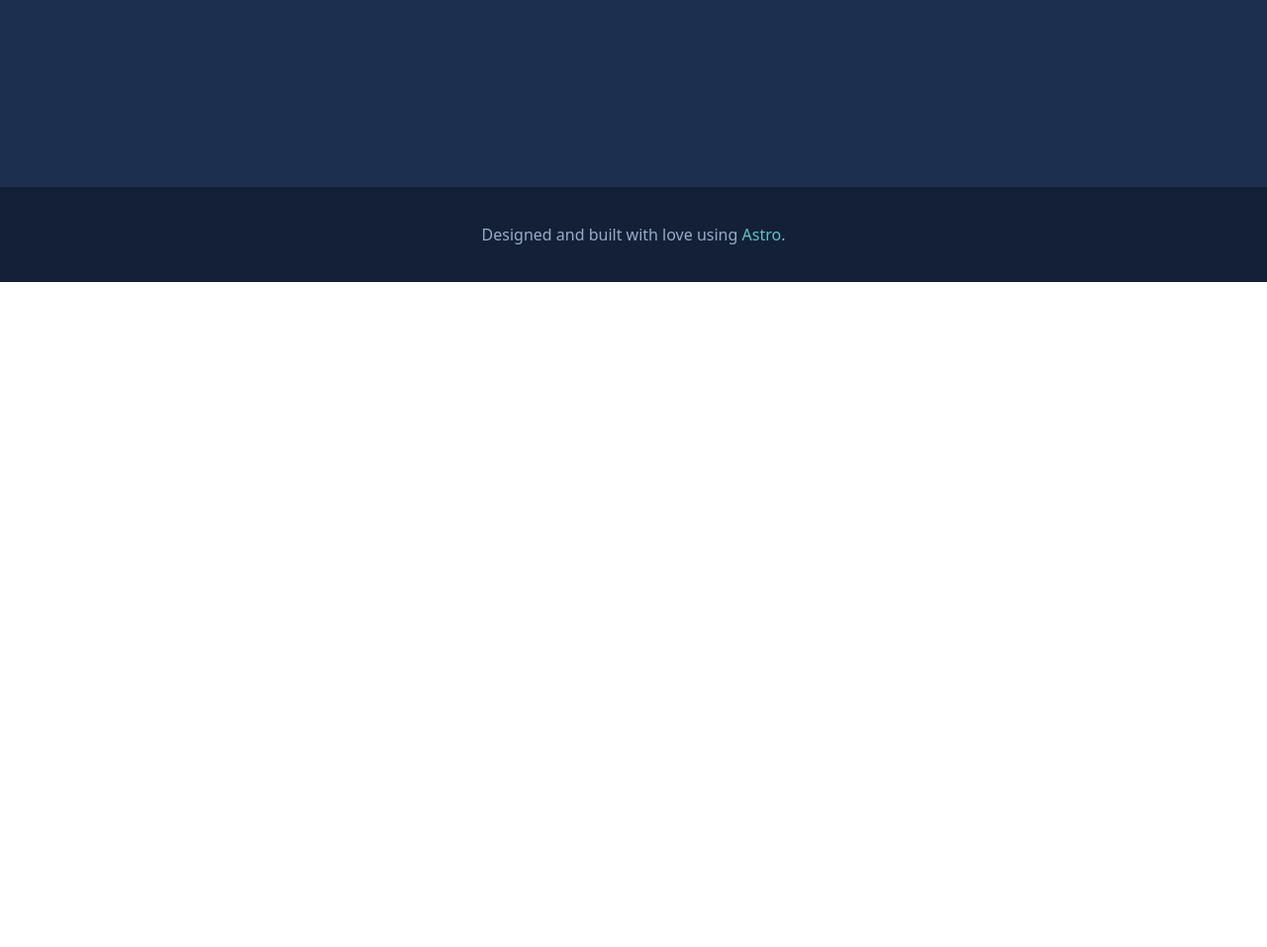
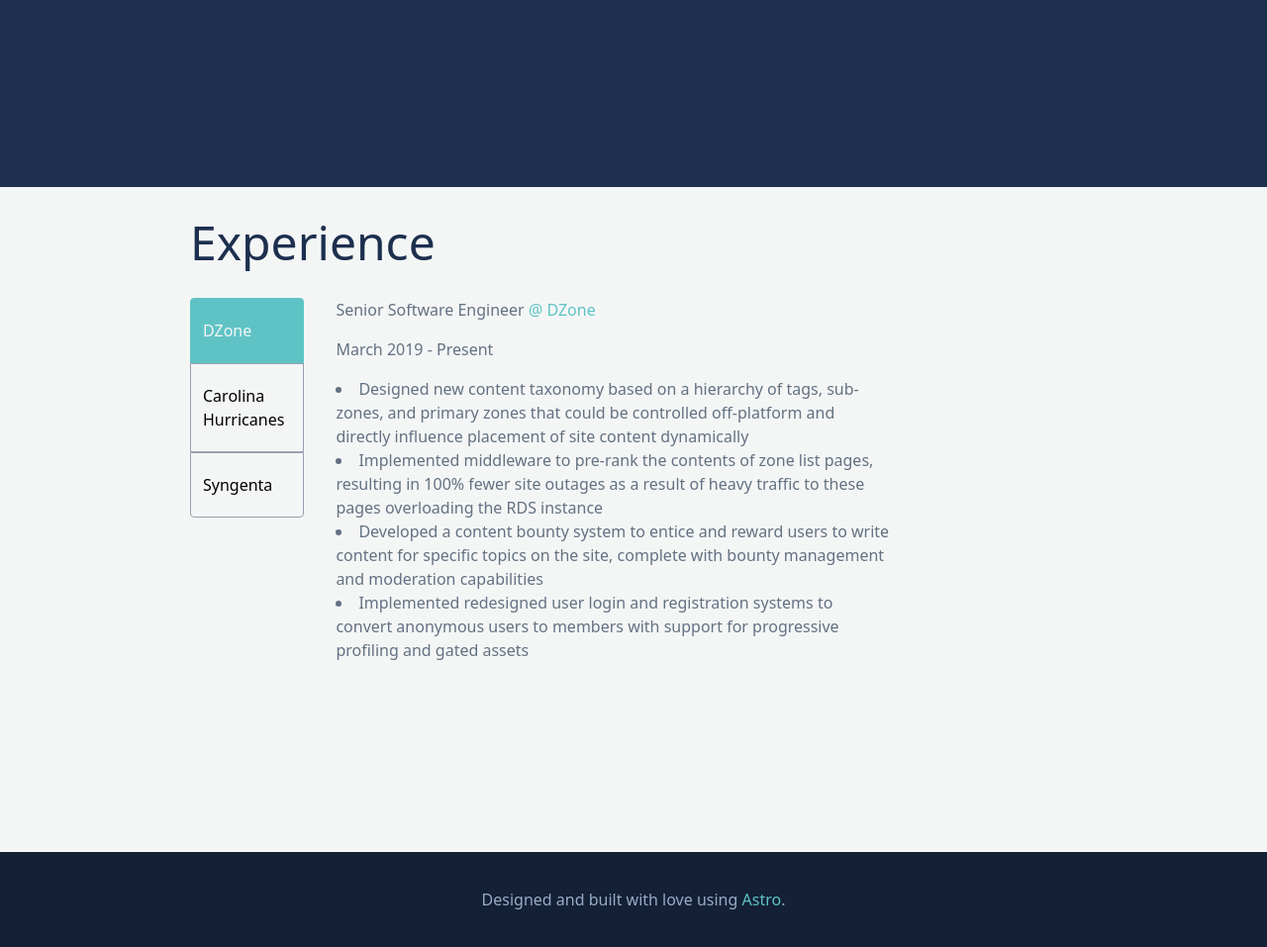
Before and after one commit to jdoiron94/jdoiron-me, an Astro site: page / in a window 1280 px wide. Shown: the part 1155-2112 px from the top of the page at 99% size. Before the commit the page ends 1440 px from the top, so only its background shows below. Built offline with nearby package versions, Linux system fonts and the light colour scheme; Astro itself is replaced by a stand-in of ours.

Commit message:
chore: Add experience section

```diff
--- a/src/layouts/Layout.astro
+++ b/src/layouts/Layout.astro
@@ -17,13 +17,15 @@
     />
     <meta
       name="keywords"
-      content="jacob, doiron, jacob doiron, computer science, software, software engineer, software developer, raleigh, north carolina, nc"
+      content="jacob, doiron, jacob doiron, computer science, software, software engineer, software developer, durham, north carolina, nc"
     />
     <title>Jacob Doiron - Senior Software Engineer</title>
   </head>
   <body>
     <main role="main">
-      <Nav />
+      <header>
+        <Nav />
+      </header>
       <slot />
       <Footer />
     </main>
--- a/src/pages/index.astro
+++ b/src/pages/index.astro
@@ -15,6 +15,51 @@
   "Microsoft SQL Server",
   "AWS",
 ];
+
+const experience = [
+  {
+    company: {
+      name: "DZone",
+      url: "https://dzone.com/",
+    },
+    id: "dzone",
+    title: "Senior Software Engineer",
+    timeframe: "March 2019 - Present",
+    actions: [
+      "Designed new content taxonomy based on a hierarchy of tags, sub-zones, and primary zones that could be controlled off-platform and directly influence placement of site content dynamically",
+      "Implemented middleware to pre-rank the contents of zone list pages, resulting in 100% fewer site outages as a result of heavy traffic to these pages overloading the RDS instance",
+      "Developed a content bounty system to entice and reward users to write content for specific topics on the site, complete with bounty management and moderation capabilities",
+      "Implemented redesigned user login and registration systems to convert anonymous users to members with support for progressive profiling and gated assets",
+    ],
+  },
+  {
+    company: {
+      name: "Carolina Hurricanes",
+      url: "https://www.nhl.com/hurricanes/",
+    },
+    id: "carolina-hurricanes",
+    title: "Lead Full Stack Developer",
+    timeframe: "January 2017 - March 2019",
+    actions: [
+      "Migrated in-person auctions to an online presence by developing a custom auction platform with features such as bid history, order history, automatic payment processing, and real-time email and SMS notifications",
+      "Designed in-house ordering suite system with dynamic food and beverage menus, menu templating system, and admin info portal for user registration, customer orders, and business analytics",
+      "Developed multiple form-based services with custom invoicing to replace physical forms for promotional requests such as Stormy appearances, Storm Squad, Slap Shot, First Goal upgrades, and Hurricanes Kids Club",
+    ],
+  },
+  {
+    company: {
+      name: "Syngenta",
+      url: "https://www.syngenta.com/",
+    },
+    id: "syngenta",
+    title: "Web/GIS Developer",
+    timeframe: "June 2016 - January 2017",
+    actions: [
+      "Developed an application to automatically render a grid overlay on satellite imagery with associated crop metadata on geospatial plots with provided CSV file",
+      "Implemented a tool to aggregate publicly available MODIS data, weather information, and crop metadata into summarization metrics via ZIP file",
+    ],
+  },
+];
 ---
 
 <Layout>
@@ -22,18 +67,15 @@
     <p class="text-[#212529]">Hi, my name is</p>
     <h1 class="text-5xl">Jacob Doiron</h1>
     <p class="my-4">
-      I am currently employed by <a
-        href="https://dzone.com"
-        target="_blank"
-        rel="noopener noreferrer">DZone</a
-      > as a <span class="text-[#5fc3c5]">Senior Software Engineer</span> and I enjoy
-      building systems.
+      I am currently employed by <span class="text-[#5fc3c5]">DZone</span> as a <span
+        class="text-[#5fc3c5]">Senior Software Engineer</span
+      > and I enjoy building systems.
     </p>
   </section>
   <section
     class="px-8 md:px-16 lg:px-48 pt-4 pb-16 md:pb-32 lg:pb-48 bg-[#1c2f4e]"
   >
-    <h2 class="pb-4 text-5xl">About me</h2>
+    <h2 class="text-5xl">About me</h2>
     <p class="text-[#98acc7]">
       I'm a Software Engineer who enjoys working on project architecture and
       implementation, with an emphasis on scoping and timely delivery. I
@@ -53,4 +95,91 @@
       {technologies.map((tech) => <li class="text-[#98acc7]">{tech}</li>)}
     </ul>
   </section>
+  <section class="px-8 md:px-16 lg:px-48 pt-4 pb-16 md:pb-32 lg:pb-48">
+    <h2 class="text-[#1c2f4e] text-5xl">Experience</h2>
+    <div class="flex flex-col md:flex-row md:gap-8">
+      <div
+        class="mb-6 w-full md:w-1/4"
+        role="tablist"
+        aria-label="Work experience tabs"
+      >
+        {
+          experience.map((e, i) => (
+            <div
+              id={`tab-${e.id}`}
+              class:list={[
+                "px-3 py-5 border border-gray-400 cursor-pointer hover:bg-[#f8f9fa]",
+                { "rounded-t-sm": i === 0 },
+                { "rounded-b-sm": i === experience.length - 1 },
+              ]}
+              role="tab"
+              aria-selected={i === 0}
+              aria-controls={`panel-${e.id}`}
+            >
+              <h3>{e.company.name}</h3>
+            </div>
+          ))
+        }
+      </div>
+      <div>
+        {
+          experience.map((e, i) => (
+            <div
+              id={`panel-${e.id}`}
+              class={`w-full md:w-3/4 ${i === 0 ? "" : "hidden"}`}
+              role="tabpanel"
+              aria-labelledby={`tab-${e.id}`}
+            >
+              <p class="mt-0">
+                {e.title}{" "}
+                <span class="text-[#5fc3c5]">
+                  @{" "}
+                  <a
+                    href={e.company.url}
+                    target="_blank"
+                    rel="noopener noreferrer"
+                  >
+                    {e.company.name}
+                  </a>
+                </span>
+              </p>
+              <p>{e.timeframe}</p>
+              <ul>
+                {e.actions.map((i) => (
+                  <li>{i}</li>
+                ))}
+              </ul>
+            </div>
+          ))
+        }
+      </div>
+    </div>
+  </section>
 </Layout>
+
+<script>
+  const tabs = document.querySelectorAll('div[role="tab"]');
+  const panels = document.querySelectorAll('div[role="tabpanel"]');
+
+  tabs.forEach((tab) => {
+    tab.addEventListener("click", () => {
+      const target = tab.getAttribute("aria-controls");
+
+      panels.forEach((panel) => {
+        panel.classList.toggle("hidden", panel.id !== target);
+      });
+
+      tabs.forEach((t) => {
+        t.setAttribute("aria-selected", (t === tab).toString());
+      });
+    });
+  });
+</script>
+
+<style>
+  div[aria-selected="true"] {
+    background-color: #5fc3c5;
+    border-color: #5fc3c5;
+    color: #f4f6f6;
+  }
+</style>
--- a/src/styles/global.css
+++ b/src/styles/global.css
@@ -32,6 +32,6 @@
   }
 
   h2 {
-    @apply pt-4 mb-4 text-[#f4f6f6];
+    @apply py-4 mb-4 text-[#f4f6f6];
   }
 }
```
